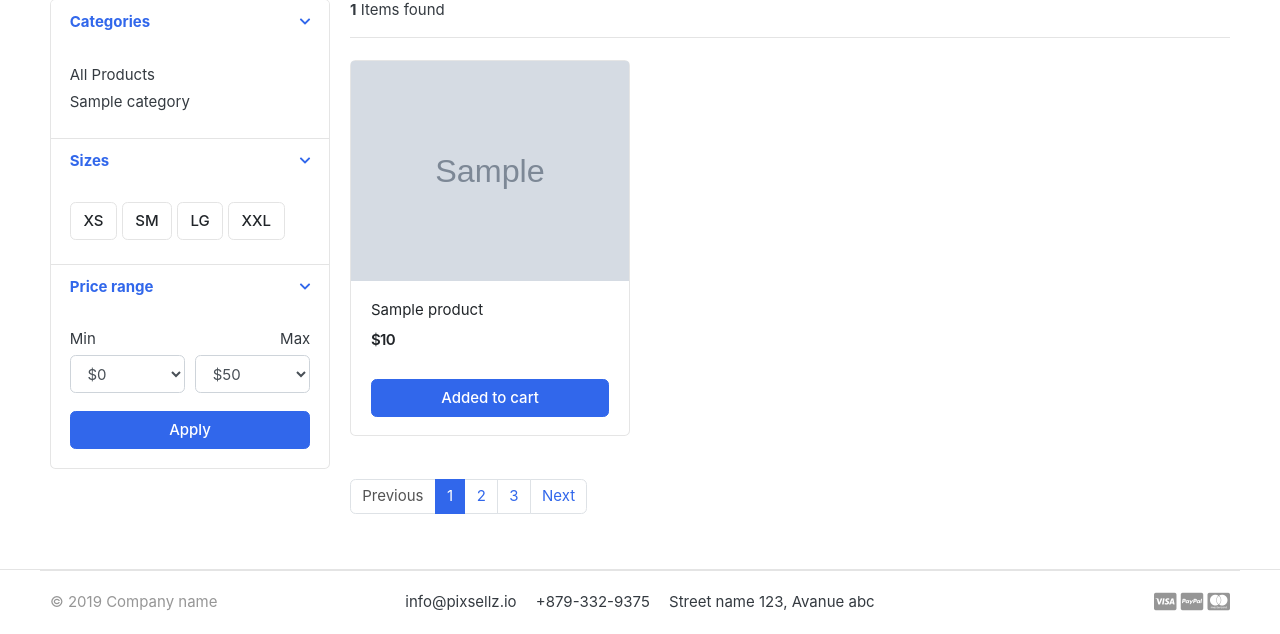
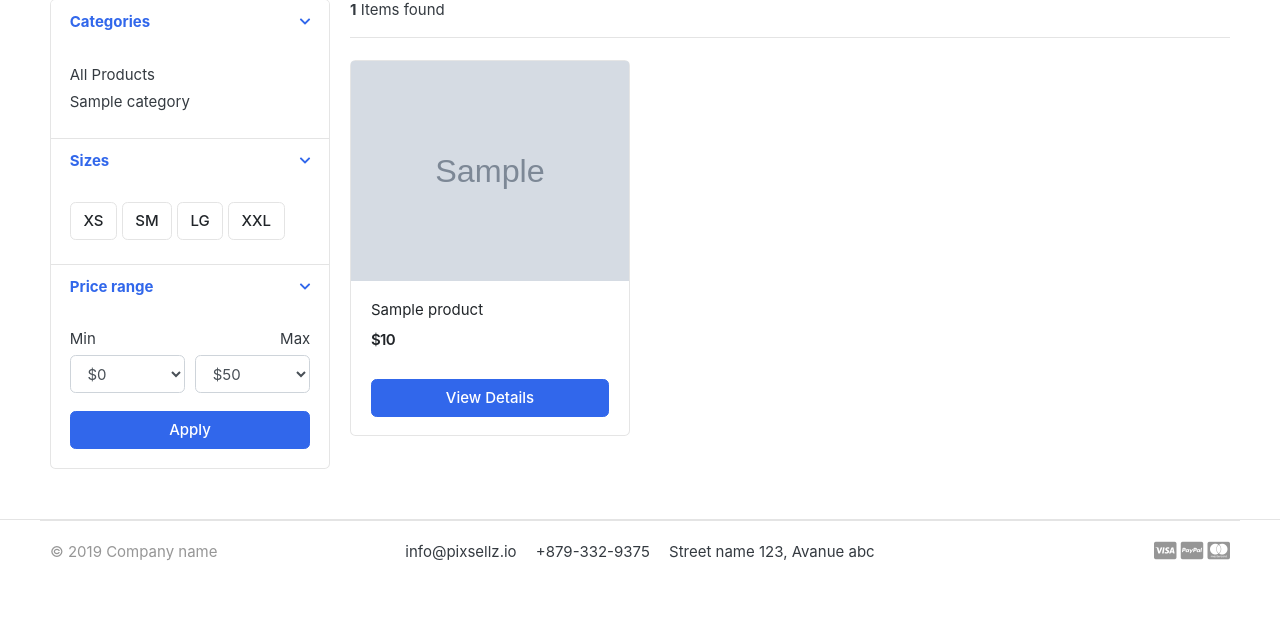
Before and after one commit to nishimwetito/greatkart-django, a Django app: page /store/ in a window 1280 px wide. Shown: the part 295-929 px from the top of the page. After the commit the page ends 856 px from the top, so only its background shows below. Run offline with Django 3.2, Linux system fonts and the light colour scheme; tables that the repository leaves empty hold one stand-in row (values such as "Sample post"); grey boxes marked "Sample" are stand-in pictures; some libraries are stand-ins or nearby versions; some web fonts are replaced.

Commit message:
Last commit

```diff
--- a/store/views.py
+++ b/store/views.py
@@ -3,6 +3,7 @@ from . models import Product
 from category.models import Category
 from carts.views import _cart_id
 from carts.models import CartItem
+from django.core.paginator import EmptyPage, PageNotAnInteger, Paginator
 # Create your views here.
 def store(request,category_slug=None):
     categories = None
@@ -10,15 +11,22 @@ def store(request,category_slug=None):
     if category_slug != None:
         categories = get_object_or_404(Category,slug=category_slug)
         products = Product.objects.filter(category=categories, is_available=True)
+        paginator = Paginator(products,6)
+        page = request.GET.get('page')
+        paged_products = paginator.get_page(page)
         product_count = products.count()
 
     else:
         products = Product.objects.all().filter(is_available=True)
+        paginator = Paginator(products,6 )
+        page = request.GET.get('page')
+        paged_products = paginator.get_page(page)
         product_count = products.count()
 
     context = {
-        'products':products,
+        'products':paged_products ,
         'product_count':product_count,
+
     }
     return render(request,'store/store.html',context)
 
--- a/templates/store/store.html
+++ b/templates/store/store.html
@@ -141,7 +141,7 @@
 
                         </div> <!-- price-wrap.// -->
                     </div>
-                    <a href="{% url 'add_cart' product.id %}" class="btn btn-block btn-primary">Added to cart </a>
+                    <a href="{{product.get_url }}" class="btn btn-block btn-primary">View Details</a>
                 </figcaption>
             </figure>
         </div> <!-- col.// -->
@@ -150,13 +150,20 @@
 
 
     <nav class="mt-4" aria-label="Page navigation sample">
+        {% if products.has_other_pages %}
       <ul class="pagination">
-        <li class="page-item disabled"><a class="page-link" href="#">Previous</a></li>
+        {% if products.has_previous %}
+        <li class="page-item"><a class="page-link" href="?page={{products.previous_page_number}}">Previous</a></li>
+        {% else%}
+        <li class="page-item Disabled"><a class="page-link" href="#">Previous</a></li>
+
+{%endif%}
+{% for i in products.paginator.page_range %}
         <li class="page-item active"><a class="page-link" href="#">1</a></li>
-        <li class="page-item"><a class="page-link" href="#">2</a></li>
-        <li class="page-item"><a class="page-link" href="#">3</a></li>
+        {%endfor%}
         <li class="page-item"><a class="page-link" href="#">Next</a></li>
       </ul>
+      {% endif %}
     </nav>
 
         </main> <!-- col.// -->
```
